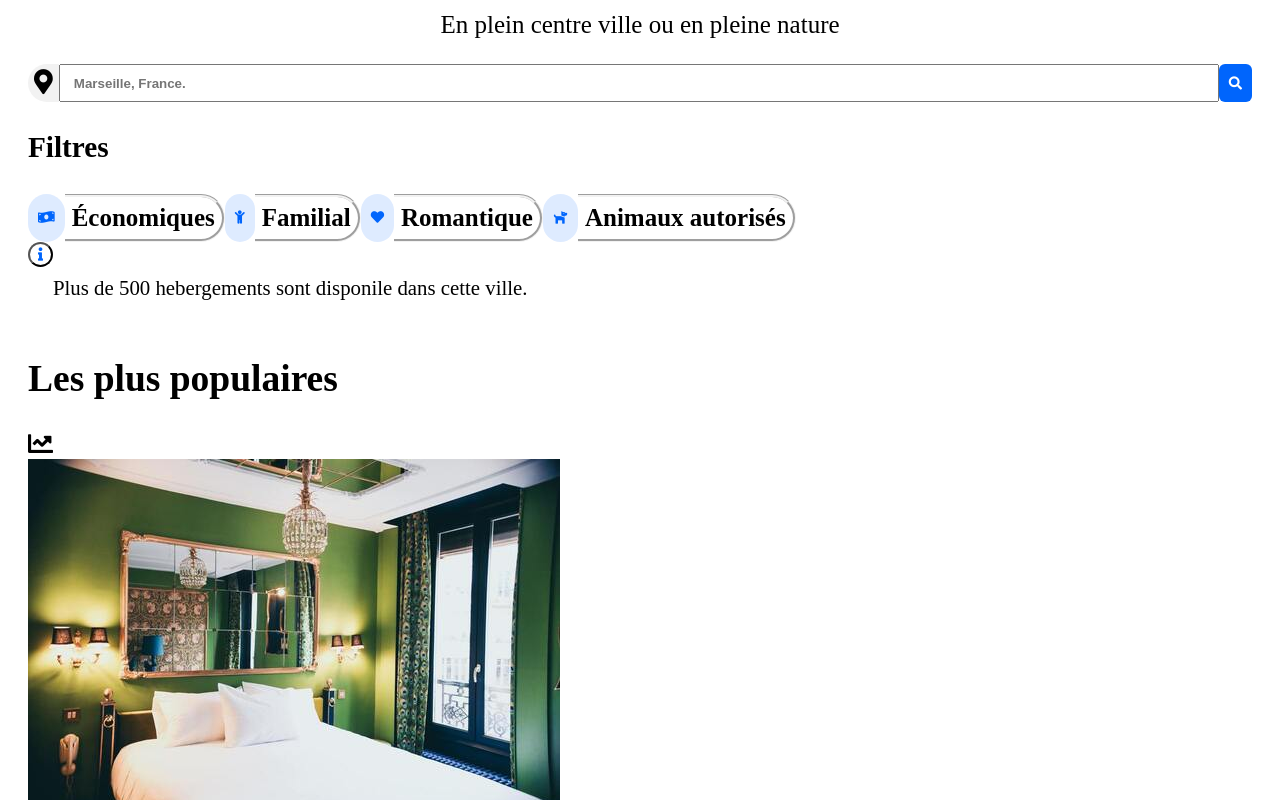
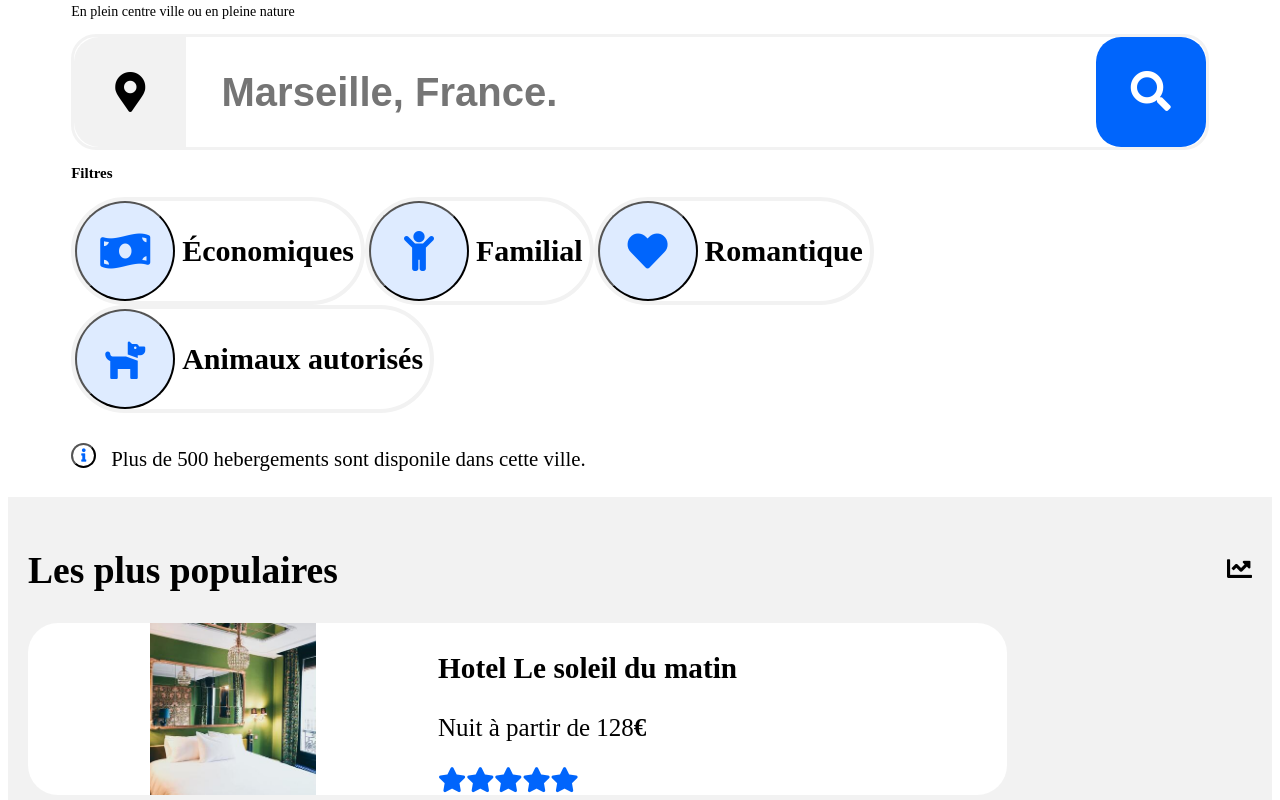
Before and after one commit to DosSantosJulien/DosSantosJulien.github.io, a plain HTML site: page index.html in a window 1280 px wide. Shown: the part 300-1100 px from the top of the page. Drawn offline with Linux system fonts and the light colour scheme; a web font is replaced by a local one.

Commit message:
creation du code pour activité et hebergement

```diff
--- a/style.css
+++ b/style.css
@@ -14,23 +14,26 @@ img {
   box-sizing: border-box;
 
 }
+li {
+	list-style-type: none;
+	text-align: right;
+}
 .alignement{
 	display: flex;
 	justify-content: space-between;
 	margin-top: 30px;
 }
-li {
-	list-style-type: none;
-	text-align: right;
-}
 .Aligne{
 	color: #0065FC;
 	font-size: 25px;
 }
+.ConteneurTabu{
+	display: flex;
+	justify-content: space-around;
+	text-align: center;
+}
 
 .Tabu{
-	overflow: hidden;
-	outline: none;
 	cursor: pointer;
 	width: 100%;
 	color: #333;
@@ -40,145 +43,181 @@ li {
 
 }
 
-.ConteneurTabu{
-	display: flex;
-	justify-content: space-around;
-	text-align: center;
-}
-.Tabu:hover{
-	;
-}
 
-.Tabu:active{
+.active a{
 border-bottom: 4px solid #0065FC;
 color: #0065FC;
 }
 
-main{
-	margin: 50px 20px;
+.Recherche{
+	width: 90%;
+	margin: 0 auto;
 }
 
+
 h1{
-	text-align: center;;
+	font-size: 40px;
 }
 
 #centreville{
-	text-align: center;
+font-size: 14px;
 }
 
 .Formu{
 	display: flex;
 	justify-content: center;
+	border: #F2F2F2 solid 3px;
+  border-radius: 25px;
 }
 
 .search{
 	padding: 5px 6px;
   background-color: #F2F2F2;
-  border-radius: 100px 0px 0px 100px;
+  border-radius: 25px 0px 0px 25px;
+  width: 100px;
+  height: 100px;
+  display: flex;
+  justify-content: center;
+  align-items: center;
 }
 
+.fa-map-marker-alt{
+	font-size: 40px;
+}
 .searchinput{
 	font-weight: bolder;
+	font-size: 40px;
+	border: none;
 }
 
 .loupe{
 	background-color: #0065FC;
-  border-radius: 6px;
+  border-radius: 25px;
   border: none;
   color: white;
-  padding: 10px
+  padding: 10px;
+  width: 110px;
+  height: 110px;
+  font-size: 40px;
+
 }
 
+.titrefiltre{
+	font-size: 15px;
+}
 .Filter{
 	display: flex;
+	flex-wrap: wrap;
 }
 .Economique{
 	display: flex;
 	font-weight: bold;
+	border: #F2F2F2 solid 4px;
+	border-radius: 67px;
 }
 
 .Money{
 	background-color:#DEEBFF ;
 	color: #0065FC;
-	border-radius: 40px;
-	border: none;
+	border-radius: 50px;
 	padding: 10px;
+	width: 100px;
+	height: 100px;
+	font-size: 40px;
+	display: flex;
+	justify-content:center;
+	align-items: center;
 }
 
 .Eco{
-	border: groove;
-	border-color: #F2F2F2;
-	border-left: none;
-	border-top-right-radius: 40px;
-	border-bottom-right-radius: 40px;
 	padding: 7px;
+	font-size: 30px;
+	display: flex;
+	align-items: center;
 }
 .Family{
-	display: flex;
+display: flex;
 	font-weight: bold;
+	border: #F2F2F2 solid 4px;
+	border-radius: 67px;
 }
 
 .Child{
 background-color:#DEEBFF ;
 	color: #0065FC;
-	border-radius: 40px;
-	border: none;
+	border-radius: 50px;
 	padding: 10px;
+	width: 100px;
+	height: 100px;
+	font-size: 40px;
+	display: flex;
+	justify-content:center;
+	align-items: center;
 }
 
 .Fam{
-border: groove;
-	border-color: #F2F2F2;
-	border-left: none;
-	border-top-right-radius: 40px;
-	border-bottom-right-radius: 40px;
-	padding: 7px;
+padding: 7px;
+	font-size: 30px;
+	display: flex;
+	align-items: center
 }
 
 .Romance{
 	display: flex;
 	font-weight: bold;
+	border: #F2F2F2 solid 4px;
+	border-radius: 67px
 }
 
 .Heart{
 background-color:#DEEBFF ;
 	color: #0065FC;
-	border-radius: 40px;
-	border: none;
+	border-radius: 50px;
 	padding: 10px;
+	width: 100px;
+	height: 100px;
+	font-size: 40px;
+	display: flex;
+	justify-content:center;
+	align-items: center;
 }
 
 .Love{
-border: groove;
-	border-color: #F2F2F2;
-	border-left: none;
-	border-top-right-radius: 40px;
-	border-bottom-right-radius: 40px;
-	padding: 7px;
+padding: 7px;
+	font-size: 30px;
+	display: flex;
+	align-items: center
 }
 .Pet{
- display: flex;
- font-weight: bold;
+display: flex;
+	font-weight: bold;
+	border: #F2F2F2 solid 4px;
+	border-radius: 67px
 }
 
 .Dog{
 	background-color:#DEEBFF ;
 	color: #0065FC;
-	border-radius: 40px;
-	border: none;
+	border-radius: 50px;
 	padding: 10px;
+	width: 100px;
+	height: 100px;
+	font-size: 40px;
+	display: flex;
+	justify-content:center;
+	align-items: center;
 }
 
 .Cat{
-	border: groove;
-	border-color: #F2F2F2;
-	border-left: none;
-	border-top-right-radius: 40px;
-	border-bottom-right-radius: 40px;
 	padding: 7px;
+	font-size: 30px;
+	display: flex;
+	align-items: center
 }
 .Info{
-	display: flex;
+	display: flex ;
+	align-items: center;
+
 }
 
 .I{;
@@ -187,4 +226,96 @@ border: groove;
 	width: 25px;
 	height: 25px;
 	border-radius: 50%;
+	margin-right: 15px;
 }
+
+.alignee{
+	display: flex;
+	align-items: center;
+	justify-content: space-between;
+}
+
+.h3{
+	font-weight: bolder;
+}
+.populaire{
+	background-color: #F2F2F2;
+	padding: 20px;
+}
+
+.article1{
+	display: flex;
+    background-color: white;
+    width: 80%;
+    margin-bottom: 20px;
+    border-radius: 30px;
+}
+
+.dossier1{
+	display: flex;
+	justify-content: space-evenly;
+}
+
+.image1{
+	display: flex;
+	width: 20%;
+	height: 100%;
+	object-fit: cover;
+}
+
+.texte1{
+	display: table-column;
+	color: black;
+}
+
+.fa-star{
+	color:#0065FC;
+}
+
+.Hebergement{
+	padding: 20px;
+	background-color: whitesmoke;
+}
+
+.article2{
+	display: flex;
+    background-color: white;
+    width: 80%;
+    margin-bottom: 20px;
+    border-radius: 30px;
+ }
+
+ .dossier2{
+	display: flex;
+	justify-content: space-evenly;
+	flex-direction: column;
+}
+
+.image2{
+	display: flex;
+	height: 38%;
+	object-fit: cover;
+}
+
+.texte2{
+	display: table-column;
+	color: black;
+	}
+
+.affiche{
+	color: black;
+	padding-bottom: 30px;
+}
+.foot{
+	background-color: #F2F2F2;
+	font-size: 15px;
+}
+.article3{
+	padding-top: 20px;
+	padding-bottom: 20px;
+}
+
+.foot1{
+	text-decoration: none;
+	color: black;
+}
```
